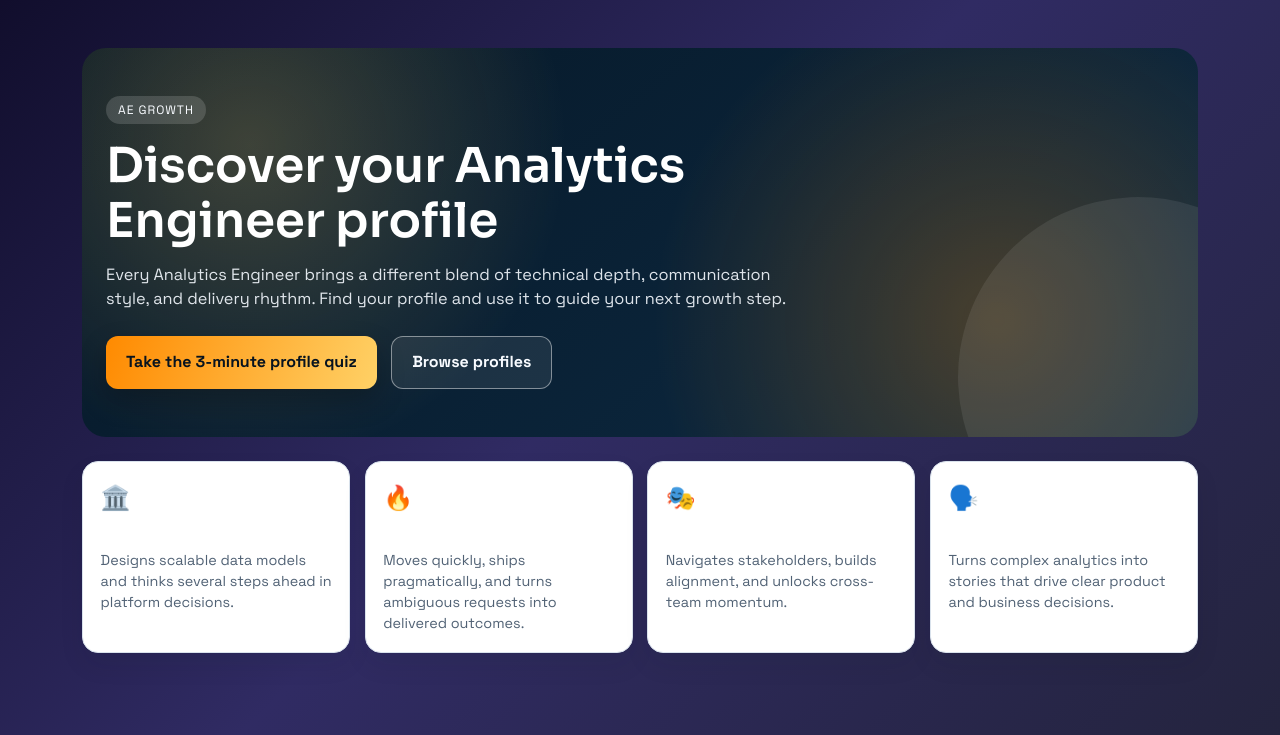
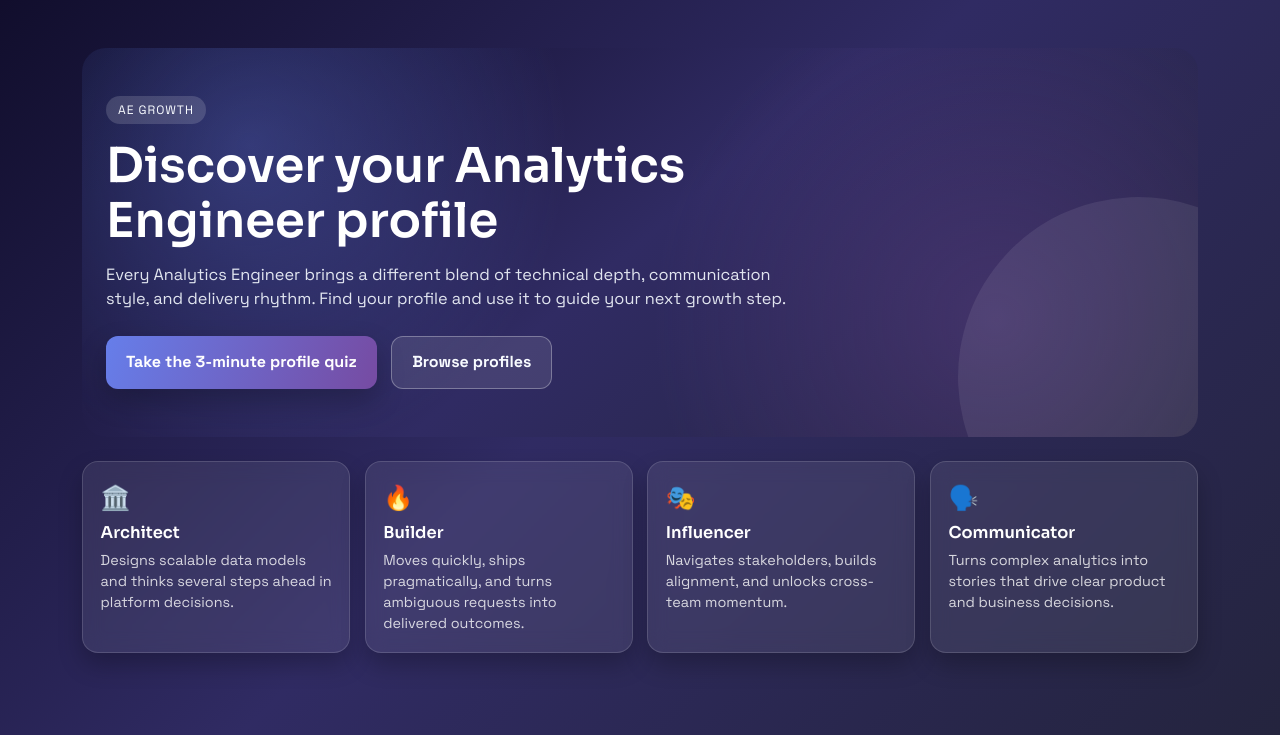
Before and after one commit to Raii-Azevedo/aehub, a Django app: page /perfis/ in a window 1280 px wide. Shown: the part 65-800 px from the top of the page. Run offline with Django 5.2, Linux system fonts and the light colour scheme; some libraries are stand-ins or nearby versions.

Commit message:
Collor Pattern

```diff
--- a/core/static/css/custom.css
+++ b/core/static/css/custom.css
@@ -247,14 +247,15 @@ pre {
    PROFILES PAGE
 ============================================ */
 .profiles-page {
-    --bg-deep: #061726;
-    --bg-mid: #0d2b44;
-    --ink: #0f1f2f;
-    --ink-soft: #516275;
-    --card: #ffffff;
-    --accent: #ff8a00;
-    --accent-2: #ffd166;
-    --line: #d9e2ec;
+    --bg-deep: #0f0c29;
+    --bg-mid: #302b63;
+    --bg-soft: #24243e;
+    --ink: #ffffff;
+    --ink-soft: rgba(255, 255, 255, 0.8);
+    --card: rgba(255, 255, 255, 0.08);
+    --accent: #667eea;
+    --accent-2: #764ba2;
+    --line: rgba(255, 255, 255, 0.14);
     max-width: 1120px;
     margin: 0 auto;
     font-family: "Space Grotesk", "Segoe UI", sans-serif;
@@ -265,9 +266,9 @@ pre {
     border-radius: 24px;
     padding: 3rem 1.5rem;
     background:
-        radial-gradient(circle at 15% 25%, rgba(255, 209, 102, 0.22), transparent 32%),
-        radial-gradient(circle at 82% 70%, rgba(255, 138, 0, 0.25), transparent 36%),
-        linear-gradient(140deg, var(--bg-deep), var(--bg-mid));
+        radial-gradient(circle at 15% 25%, rgba(102, 126, 234, 0.34), transparent 32%),
+        radial-gradient(circle at 82% 70%, rgba(118, 75, 162, 0.32), transparent 36%),
+        linear-gradient(140deg, var(--bg-deep), var(--bg-mid), var(--bg-soft));
     color: #f8fbff;
     position: relative;
     overflow: hidden;
@@ -317,7 +318,7 @@ pre {
     margin-top: 1.5rem;
 }
 
-.cta-button {
+.profiles-page .cta-button {
     display: inline-flex;
     align-items: center;
     justify-content: center;
@@ -329,19 +330,19 @@ pre {
     transition: transform 0.25s ease, box-shadow 0.25s ease;
 }
 
-.cta-primary {
+.profiles-page .cta-primary {
     background: linear-gradient(110deg, var(--accent), var(--accent-2));
-    color: #07131f;
+    color: #ffffff;
     box-shadow: 0 12px 28px rgba(0, 0, 0, 0.24);
 }
 
-.cta-secondary {
-    border: 1px solid rgba(255, 255, 255, 0.45);
+.profiles-page .cta-secondary {
+    border: 1px solid rgba(255, 255, 255, 0.3);
     color: #f8fbff;
-    background: rgba(255, 255, 255, 0.08);
+    background: rgba(255, 255, 255, 0.1);
 }
 
-.cta-button:hover {
+.profiles-page .cta-button:hover {
     transform: translateY(-2px);
 }
 
@@ -355,11 +356,12 @@ pre {
 .profile-card {
     background: var(--card);
     border: 1px solid var(--line);
+    backdrop-filter: blur(10px);
     border-radius: 16px;
     padding: 1.1rem;
     color: var(--ink);
     text-decoration: none;
-    box-shadow: 0 12px 24px rgba(6, 23, 38, 0.08);
+    box-shadow: 0 12px 24px rgba(0, 0, 0, 0.24);
     transform: translateY(8px);
     opacity: 0;
     animation: cardReveal 0.45s ease forwards;
@@ -370,8 +372,8 @@ pre {
 .profile-card:nth-child(4) { animation-delay: 0.24s; }
 
 .profile-card:hover {
-    border-color: #b5c7d8;
-    box-shadow: 0 16px 28px rgba(6, 23, 38, 0.14);
+    border-color: rgba(255, 255, 255, 0.26);
+    box-shadow: 0 16px 28px rgba(0, 0, 0, 0.32);
     transform: translateY(-3px);
 }
 
@@ -399,7 +401,7 @@ pre {
     border: 1px solid var(--line);
     border-radius: 16px;
     padding: 1rem 1.1rem;
-    background: #ffffff;
+    background: rgba(255, 255, 255, 0.08);
 }
 
 .profiles-notes h2 {
@@ -437,7 +439,7 @@ pre {
         grid-template-columns: 1fr;
     }
 
-    .cta-button {
+    .profiles-page .cta-button {
         width: 100%;
     }
 }
```
